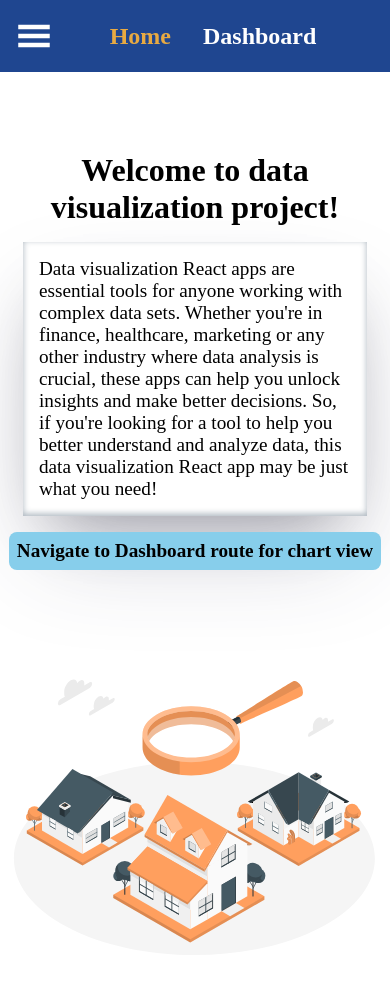
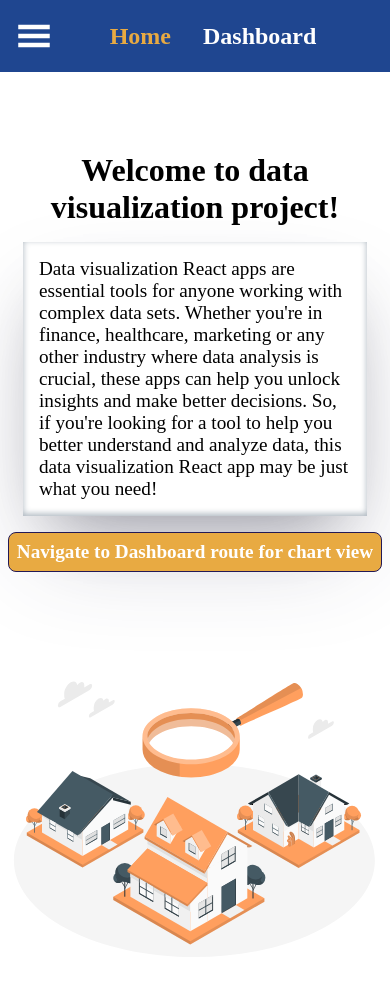
Before and after one commit to webdev-hemant/react-data-viz, a React (Create React App) app: page / in a window 390 px wide. Shown: the top 984 px of the page. Built offline with nearby package versions, Linux system fonts and the light colour scheme.

Commit message:
responsive

```diff
--- a/src/modules/DashboardModule/dashboard.module.scss
+++ b/src/modules/DashboardModule/dashboard.module.scss
@@ -11,9 +11,9 @@
     display: flex;
     align-items: center;
     justify-content: center;
+    flex-wrap: wrap;
     .chatBtn {
       position: relative;
-      display: inline-block;
       margin: 15px;
       padding: 15px 30px;
       text-align: center;
--- a/src/modules/HomeModule/home.module.scss
+++ b/src/modules/HomeModule/home.module.scss
@@ -1,4 +1,4 @@
-// @import "styles/base.module.scss";
+@import "../../styles/base.module.scss";
 
 .homePageWrapper {
   margin-top: 5rem;
@@ -27,8 +27,11 @@
       border-radius: 8px;
       padding: 0.5rem;
       text-align: center;
-      background-color: skyblue;
+      border: 1.3px solid $color_4;
+      background-color: $color_2;
       font-size: 1.2rem;
+      color: $color_4;
+      color: white;
     }
   }
   .imageWrapper {
```
